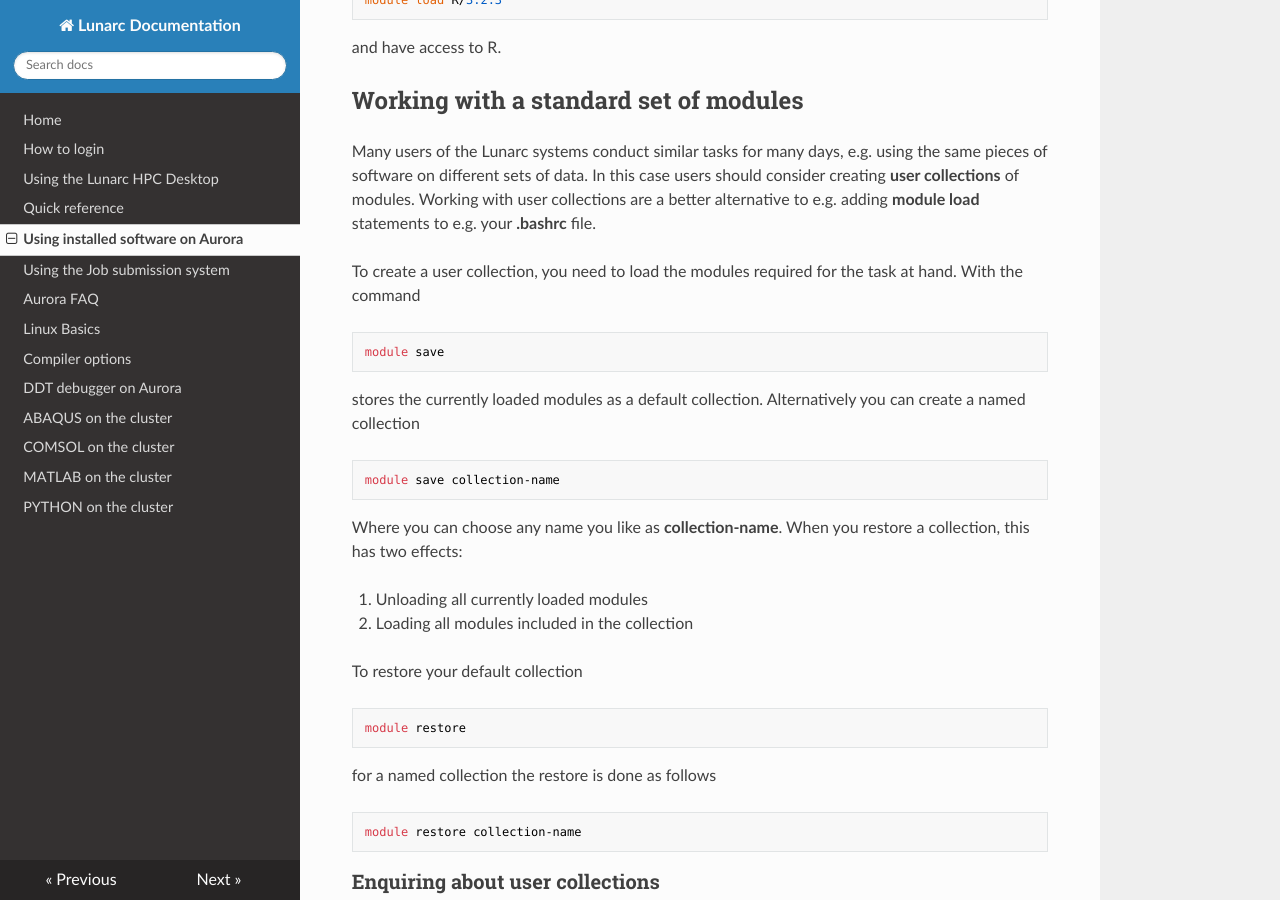
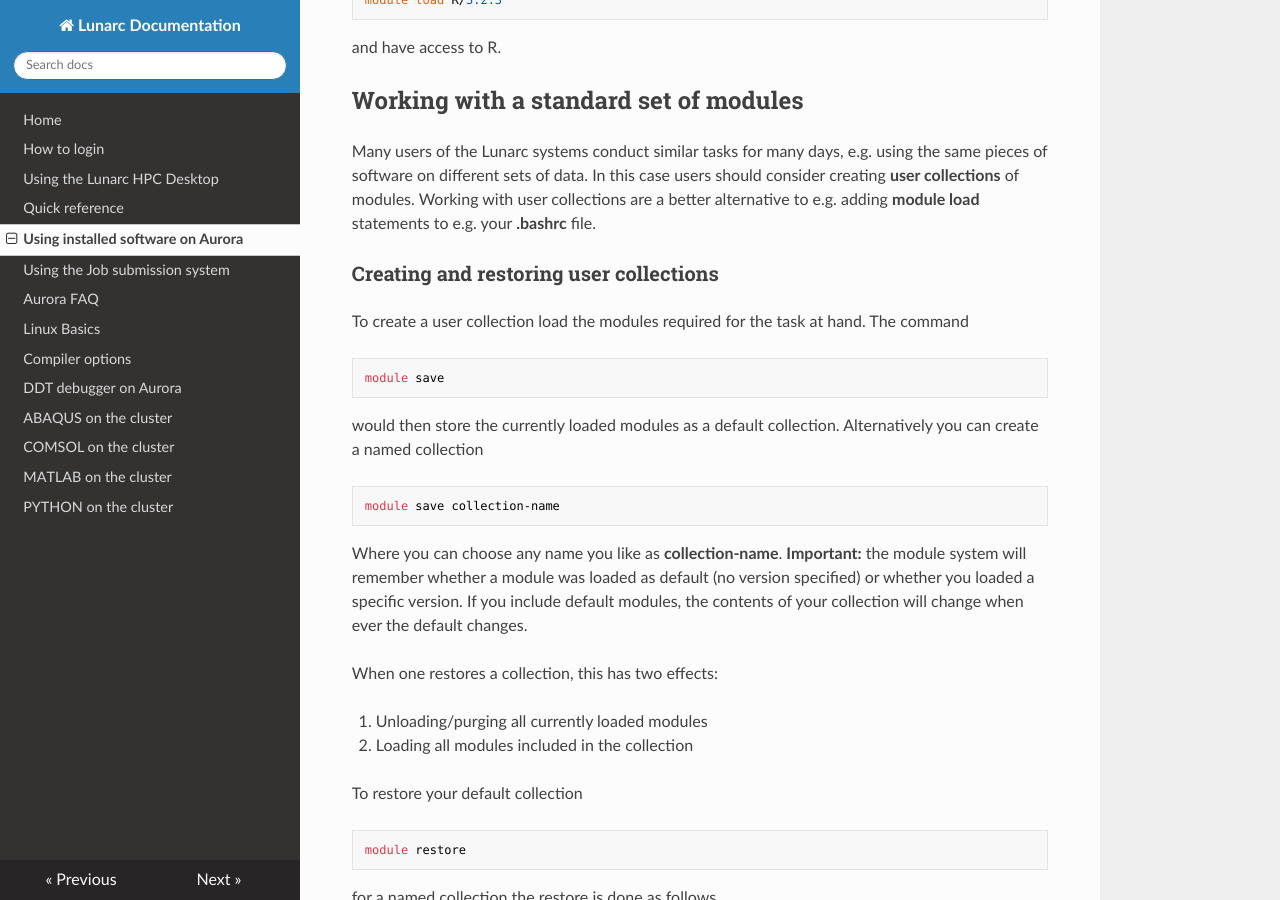
Before and after one commit to lunarc/lunarc_docs, an MkDocs documentation site: the page built from docs/aurora_modules.md, in a window 1280 px wide and 900 px high, scrolled down 5557 px. Built offline with MkDocs 1.6.1, drawn with Linux system fonts in a browser that asks for light colours; nearby versions of some CDN libraries; old or Windows-style settings are respelled for this version of MkDocs.

Commit message:
Corrections/clarifications

````diff
--- a/docs/aurora_modules.md
+++ b/docs/aurora_modules.md
@@ -260,21 +260,23 @@ and have access to R.
 ## Working with a standard set of modules
 Many users of the Lunarc systems conduct similar tasks for many days, e.g. using the same pieces of software on different sets of data.  In this case users should consider creating **user collections** of modules.  Working with user collections are a better alternative to e.g. adding **module load** statements to e.g. your **.bashrc** file.
 
-
-To create a user collection, you need to load the modules required for the task at hand.  With the command
+### Creating and restoring user collections
+To create a user collection load the modules required for the task at hand.  The command
 
 ```
 module save
 ```
-stores the currently loaded modules as a default collection.  Alternatively you can create a named collection
+would then store the currently loaded modules as a default collection.  Alternatively you can create a named collection
 
 ```
 module save collection-name
 ```
 
-Where you can choose any name you like as **collection-name**.  When you restore a collection, this has two effects:
+Where you can choose any name you like as **collection-name**.  **Important:** the module system will remember whether a module was loaded as default (no version specified) or whether you loaded a specific version.  If you include default modules, the contents of your collection will change when ever the default changes.
 
-1. Unloading all currently loaded modules
+When one restores a collection, this has two effects:
+
+1. Unloading/purging all currently loaded modules
 2. Loading all modules included in the collection
 
 To restore your default collection
````
